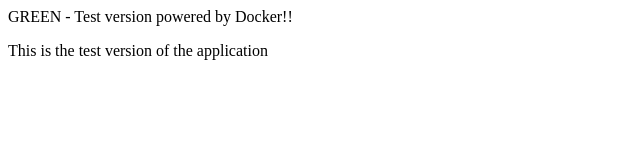
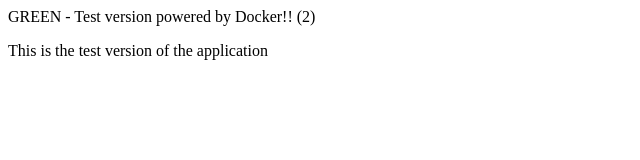
Before and after one commit to bobareal-tech/container, a plain HTML site: page index.html in a window 1280 px wide. Shown: the full height of the page, 0-640 px from the left. Drawn offline with Linux system fonts and the light colour scheme.

Commit message:
Update green version

```diff
--- a/index.html
+++ b/index.html
@@ -1,6 +1,6 @@
 <HTML>
     <BODY>
-        <p>GREEN - Test version powered by Docker!!</p>
+        <p>GREEN - Test version powered by Docker!! (2)</p>
         <p>This is the test version of the application</p>
     </BODY>
 </HTML>
```
